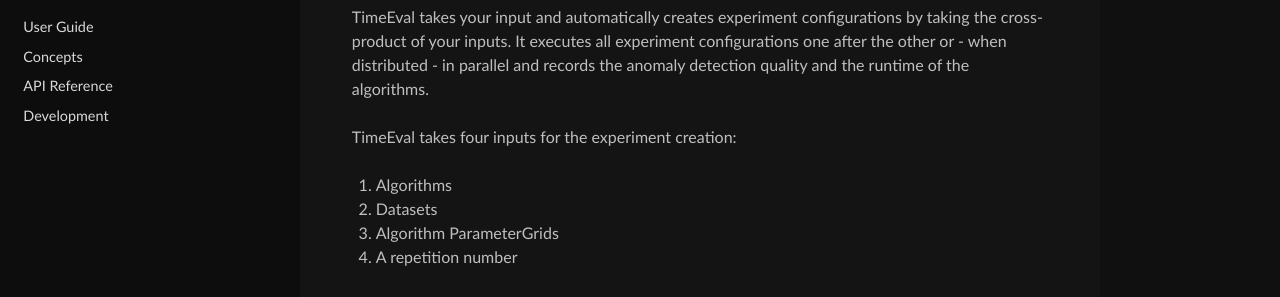
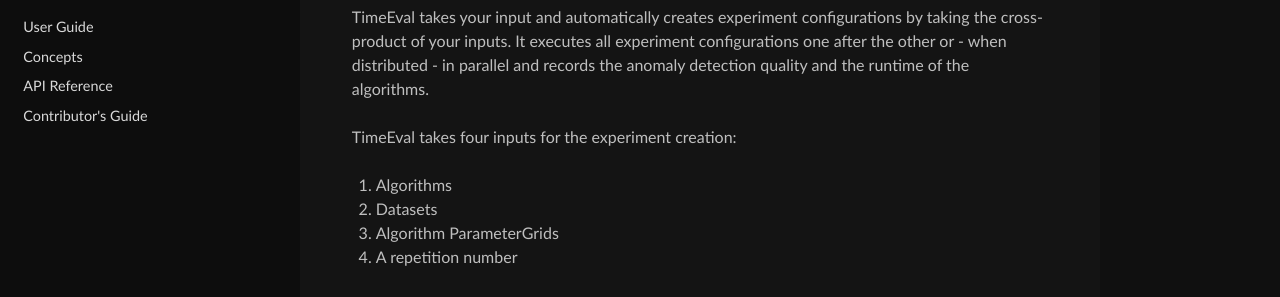
Before and after one commit to TimeEval/TimeEval, a Sphinx documentation site: the page built from docs/index.rst, in a window 1280 px wide. Shown: the part 367-664 px from the top of the page. Built offline with Sphinx 7.4.7 and the Read the Docs theme 2.0.0, drawn with Linux system fonts in a browser that asks for light colours.

```diff
--- a/docs/index.rst
+++ b/docs/index.rst
@@ -13,7 +13,7 @@
    User Guide <user/index>
    Concepts <concepts/index>
    API Reference <api/index>
-   Development <dev/index>
+   Contributor's Guide <dev/index>
 
 
 Overview
```
Also changed, not shown: .readthedocs.yaml.
